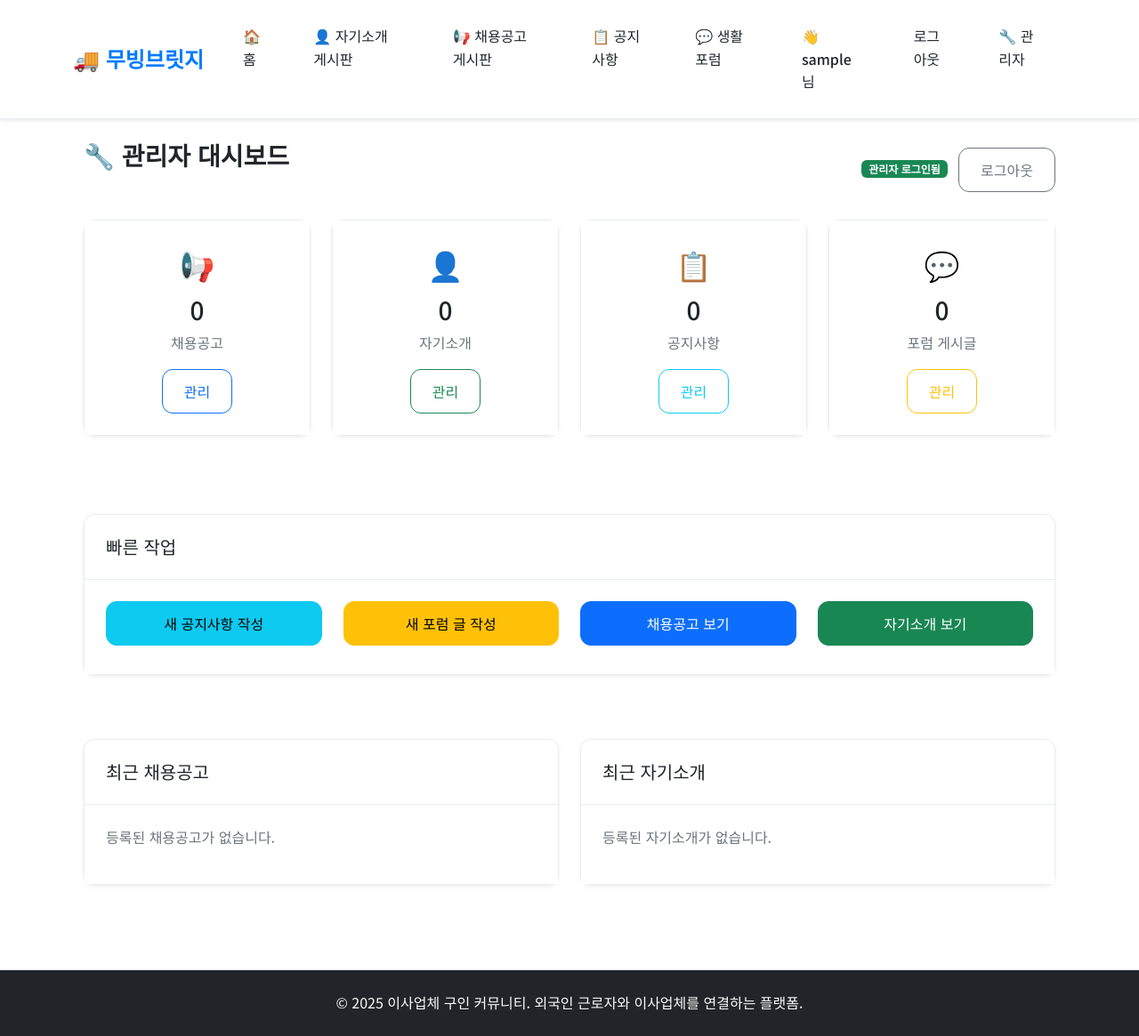
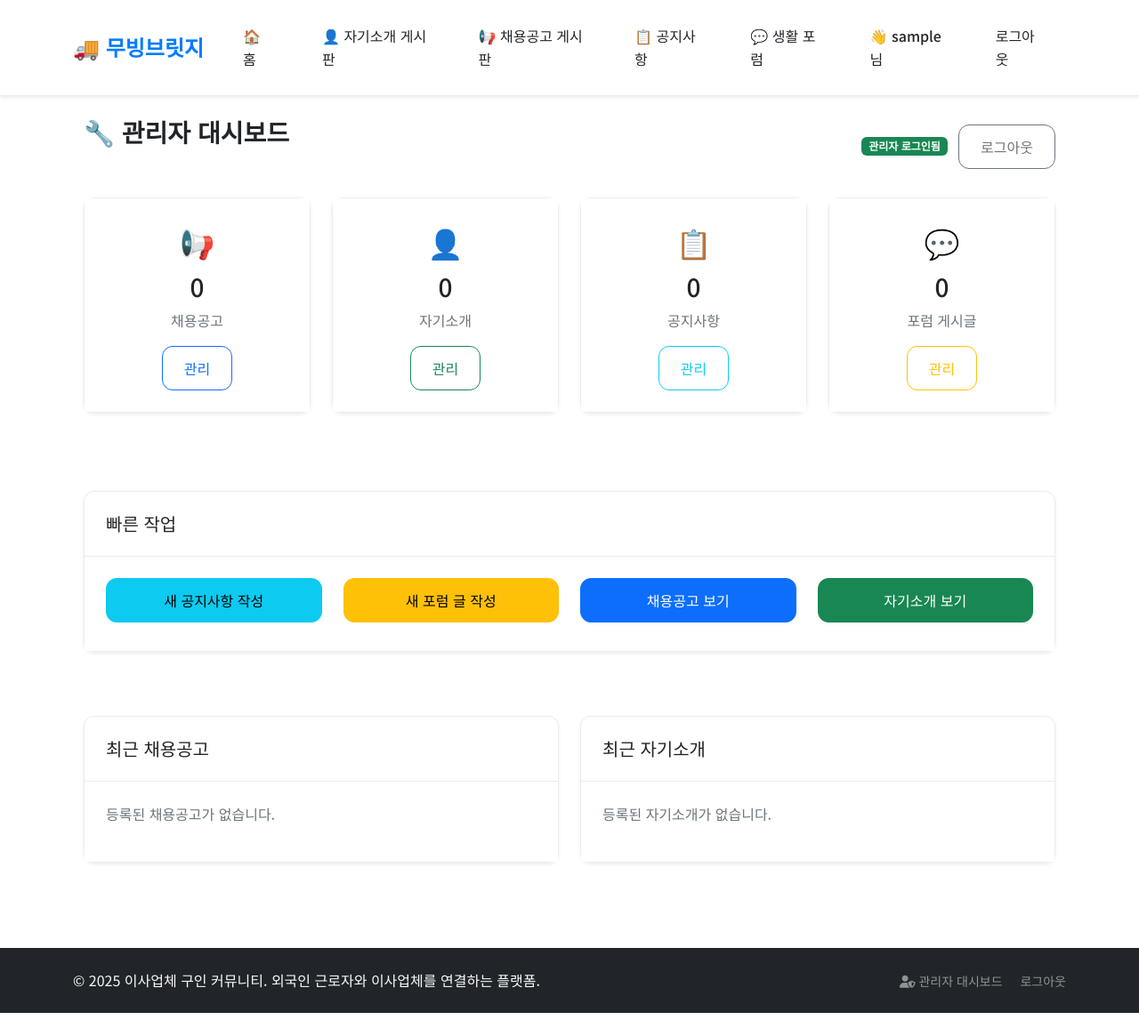
Before and after one commit to chunja07/MovingBridge, a Flask app: page /admin in a window 1280 px wide. Shown: the whole page at 89% size. After the commit the page ends 1139 px from the top, so only its background shows below. Run offline with Flask 3, Linux system fonts and the light colour scheme; the visitor is signed in with stand-in values (Sample User, id 1); some libraries are stand-ins or nearby versions.

Commit message:
Move the admin login link to the footer for better visibility and access
Relocates admin login/dashboard links to the footer and adds admin logout functionality.

Replit-Commit-Author: Agent
Replit-Commit-Session-Id: 0f8dae57-bfae-4d91-bc04-a7b4eaf506f1
Replit-Commit-Screenshot-Url: https://storage.googleapis.com/screenshot-production-us-central1/f03fd319-b2ac-458b-ba6e-ce1261aad4c0/3eb54ebc-2b3b-409a-9537-b3d6d54d0370.jpg

```diff
--- a/templates/base.html
+++ b/templates/base.html
@@ -234,19 +234,6 @@
                         </a>
                     </li>
                     {% endif %}
-                    {% if session.get('admin_logged_in') %}
-                    <li class="nav-item">
-                        <a class="nav-link" href="{{ url_for('admin_dashboard') }}">
-                            🔧 관리자
-                        </a>
-                    </li>
-                    {% else %}
-                    <li class="nav-item">
-                        <a class="nav-link" href="{{ url_for('admin_login') }}">
-                            🔐 관리자 로그인
-                        </a>
-                    </li>
-                    {% endif %}
                 </ul>
             </div>
         </div>
@@ -273,8 +260,26 @@
 
     <!-- Footer -->
     <footer class="bg-dark text-light py-4 mt-5">
-        <div class="container text-center">
-            <p class="mb-0">&copy; 2025 이사업체 구인 커뮤니티. 외국인 근로자와 이사업체를 연결하는 플랫폼.</p>
+        <div class="container">
+            <div class="row align-items-center">
+                <div class="col-md-8">
+                    <p class="mb-0">&copy; 2025 이사업체 구인 커뮤니티. 외국인 근로자와 이사업체를 연결하는 플랫폼.</p>
+                </div>
+                <div class="col-md-4 text-md-end">
+                    {% if session.get('admin_logged_in') %}
+                        <a href="{{ url_for('admin_dashboard') }}" class="text-white-50 text-decoration-none small me-3">
+                            <i class="fas fa-user-shield me-1"></i>관리자 대시보드
+                        </a>
+                        <a href="{{ url_for('admin_logout') }}" class="text-white-50 text-decoration-none small">
+                            로그아웃
+                        </a>
+                    {% else %}
+                        <a href="{{ url_for('admin_login') }}" class="text-white-50 text-decoration-none small">
+                            <i class="fas fa-user-shield me-1"></i>관리자 로그인
+                        </a>
+                    {% endif %}
+                </div>
+            </div>
         </div>
     </footer>
 
```
